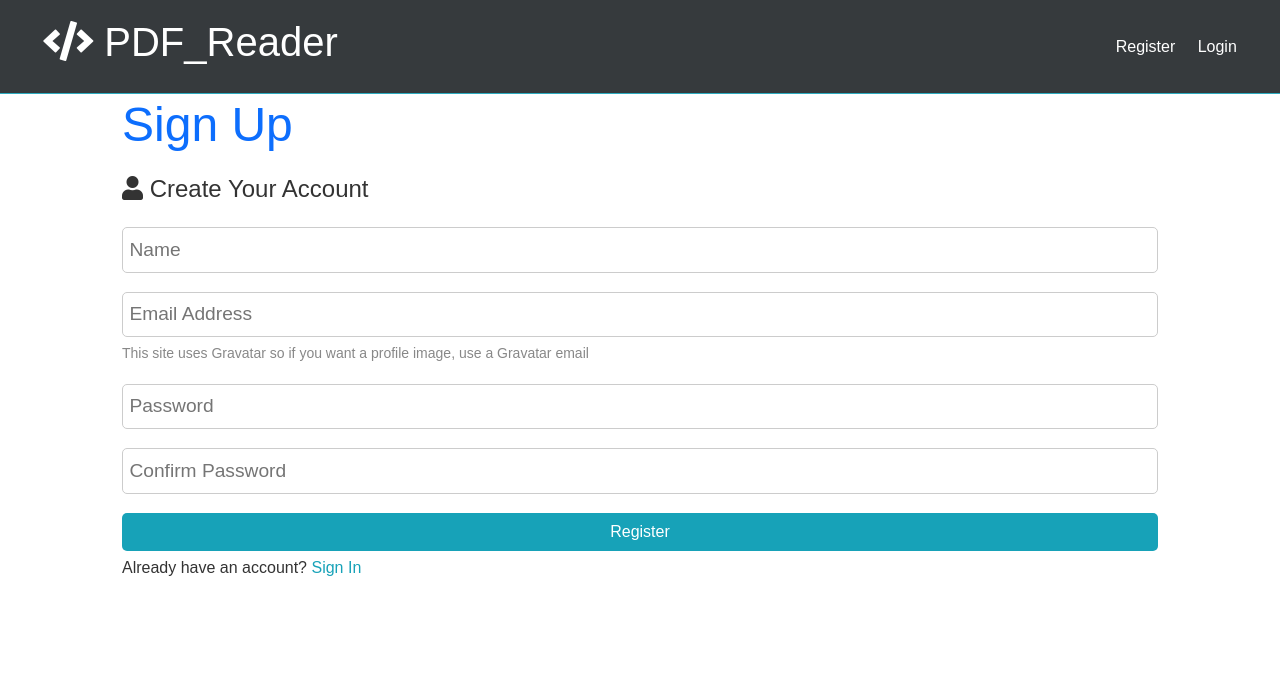
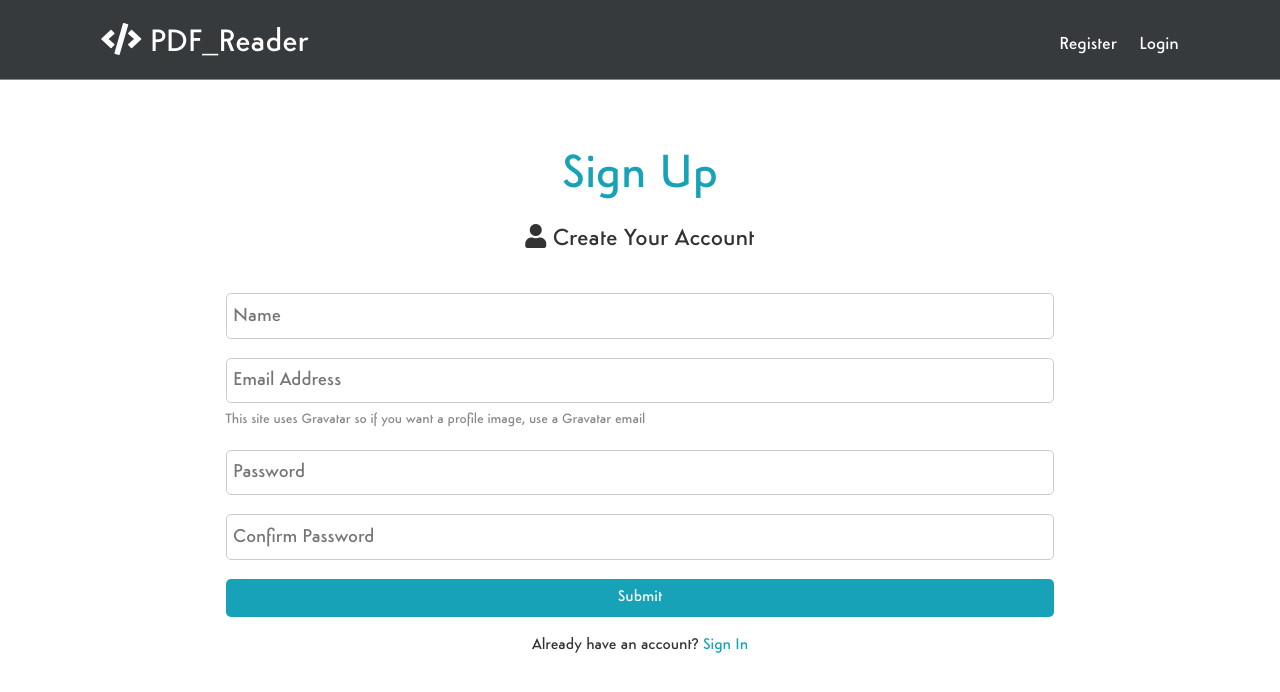
Before and after one commit to GlistenSTAR/GlistenSTAR_Theme, a React (Create React App) app in the folder client/: page /register in a window 1280 px wide. Shown: the top 692 px of the page. Built offline with nearby package versions, Linux system fonts and the light colour scheme; no server answers.

Commit message:
change the UI of auth

```diff
--- a/client/src/App.css
+++ b/client/src/App.css
@@ -1,4 +1,9 @@
 /* Global Styles */
+@font-face {
+  font-family: Roboto;
+  src: url('./fonts/Simplo-Medium.otf');
+}
+
 :root {
   --primary-color: #17a2b8;
   --dark-color: #343a40;
@@ -14,7 +19,7 @@
 }
 
 body {
-  font-family: 'Raleway', sans-serif;
+  font-family:'Roboto';
   font-size: 1rem;
   line-height: 1.6;
   background-color: #fff;
@@ -67,7 +72,7 @@ img {
 }
 
 .text-primary {
-  color: var(--primary-color);
+  color: var(--primary-color)!important;
 }
 
 .text-dark {
@@ -164,6 +169,10 @@ img {
   color: #fff;
 }
 
+.btn-primary:hover{
+  background: #31B0D5;
+}
+
 .btn-light,
 .bg-light,
 .badge-light,
@@ -226,7 +235,7 @@ img {
 
 /* Overlay */
 .dark-overlay {
-  background-color: rgba(0, 0, 0, 0.7);
+  background-color: rgba(0, 0, 0, 0.5);
   position: absolute;
   top: 0;
   left: 0;
@@ -330,6 +339,31 @@ button {
   margin-right: 0.6rem;
 }
 
+nav{
+  height: 80px;
+  border-bottom: 1px solid #17a2b8;
+  background-color: rgba(0, 0, 0, 0.2);
+}
+
+.nav-link{
+  font-size: large;
+  color: white;
+}
+
+.navbar-brand{
+  font-size: xx-large;
+}
+
+.navbar .container{
+  margin-top: 0px;
+  padding-left: 0px;
+  padding-right: 0px;
+}
+.navbar .container h1{
+  padding-top: 5px;
+}
+
+
 /* Landing Page */
 .landing {
   position: relative;
@@ -360,6 +394,18 @@ button {
 .landing .btn{
   width: auto;
 }
+
+.landing h1{
+  font-size: 4rem
+}
+.landing .lead{
+  font-size: 1.5rem;
+}
+.landing .buttons .btn{
+  width: 120px;
+  margin:10px
+}
+
 
 input{
   border-radius: 5px;
--- a/client/src/components/auth/Login.js
+++ b/client/src/components/auth/Login.js
@@ -26,6 +26,7 @@ const Login = ({ login, isAuthenticated }) => {
 
   return (
     <Fragment>
+      <div className="auth_component" align="center">
         <h1 className="large text-primary">Sign In</h1>
         <p className="lead">
           <i className="fas fa-user" /> Sign Into Your Account
@@ -51,11 +52,12 @@ const Login = ({ login, isAuthenticated }) => {
               minLength="6"
             />
           </div>
-        <input type="submit" className="btn btn-primary" value="Login" />
+          <input type="submit" className="btn btn-primary" />
         </form>
-      <p className="my-1">
+        <p className="my-1 mt-3">
           Don't have an account? <Link to="/register">Sign Up</Link>
         </p>
+      </div>
     </Fragment>
   );
 };
--- a/client/src/components/auth/Register.js
+++ b/client/src/components/auth/Register.js
@@ -33,6 +33,8 @@ const Register = ({ setAlert, register, isAuthenticated }) => {
 
   return (
     <Fragment>
+      <div className="auth_backgound"></div>
+      <div className="auth_component" align="center">
         <h1 className="large text-primary">Sign Up</h1>
         <p className="lead">
           <i className="fas fa-user" /> Create Your Account
@@ -55,7 +57,7 @@ const Register = ({ setAlert, register, isAuthenticated }) => {
               value={email}
               onChange={onChange}
             />
-          <small className="form-text">
+            <small className="form-text" align="left">
               This site uses Gravatar so if you want a profile image, use a
               Gravatar email
             </small>
@@ -78,11 +80,12 @@ const Register = ({ setAlert, register, isAuthenticated }) => {
               onChange={onChange}
             />
           </div>
-        <input type="submit" className="btn btn-primary" value="Register" />
+          <input type="submit" className="btn btn-primary"/>
         </form>
-      <p className="my-1">
+        <p className="my-1 mt-3">
           Already have an account? <Link to="/login">Sign In</Link>
         </p>
+      </div>
     </Fragment>
   );
 };
--- /dev/null
+++ b/client/src/components/components.css
@@ -0,0 +1,20 @@
+
+.auth_backgound{
+  position: absolute;
+  top: 0;
+  left: 0;
+}
+.auth_component{
+  display: flex;
+  width: 80%;
+  align-items: stretch;
+  align-content: center;
+  flex-direction: column;
+  margin-left: 10%;
+  margin-top: 50px;
+}
+
+.auth_component input:focus-visible{
+  border: 2px solid #31B0D5!important;
+  outline: none;
+}
--- a/client/src/components/layout/Navbar.js
+++ b/client/src/components/layout/Navbar.js
@@ -36,12 +36,14 @@ const Navbar = ({ auth: { isAuthenticated }, logout }) => {
 
   return (
     <nav className="navbar bg-dark">
-      <h1>
-        <Link className="nav-link" to="/">
-          <i className="fas fa-code" /> PDF_Reader
-        </Link>
-      </h1>
-      <Fragment>{isAuthenticated ? authLinks : guestLinks}</Fragment>
+      <div className="container">
+        <h1>
+          <Link className="nav-link navbar-brand" to="/">
+            <i className="fas fa-code" /> PDF_Reader
+          </Link>
+        </h1>
+        <Fragment>{isAuthenticated ? authLinks : guestLinks}</Fragment>
+      </div>
     </nav>
   );
 };
--- a/client/src/components/routing/Routes.js
+++ b/client/src/components/routing/Routes.js
@@ -6,6 +6,8 @@ import Alert from '../layout/Alert';
 import Dashboard from '../dashboard/Dashboard';
 import NotFound from '../layout/NotFound';
 import PrivateRoute from '../routing/PrivateRoute';
+
+import '../components.css'
 
 const Routes = props => {
   return (
```
Also changed, not shown: client/src/img/auth.jpg (added), 1 other file (tests, documents, lock files or other folders). Lines whose indentation alone changed are shown as unchanged.
